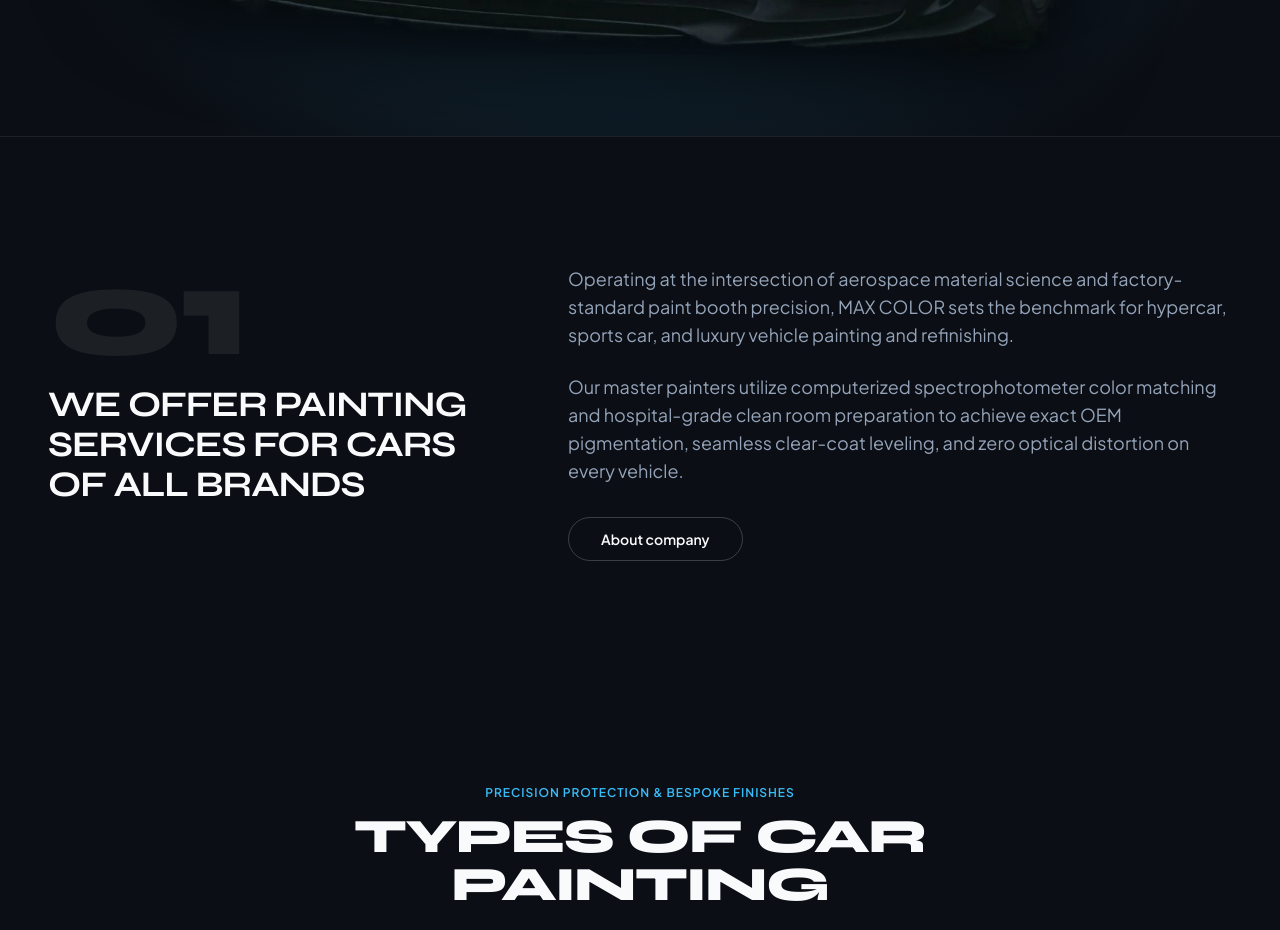
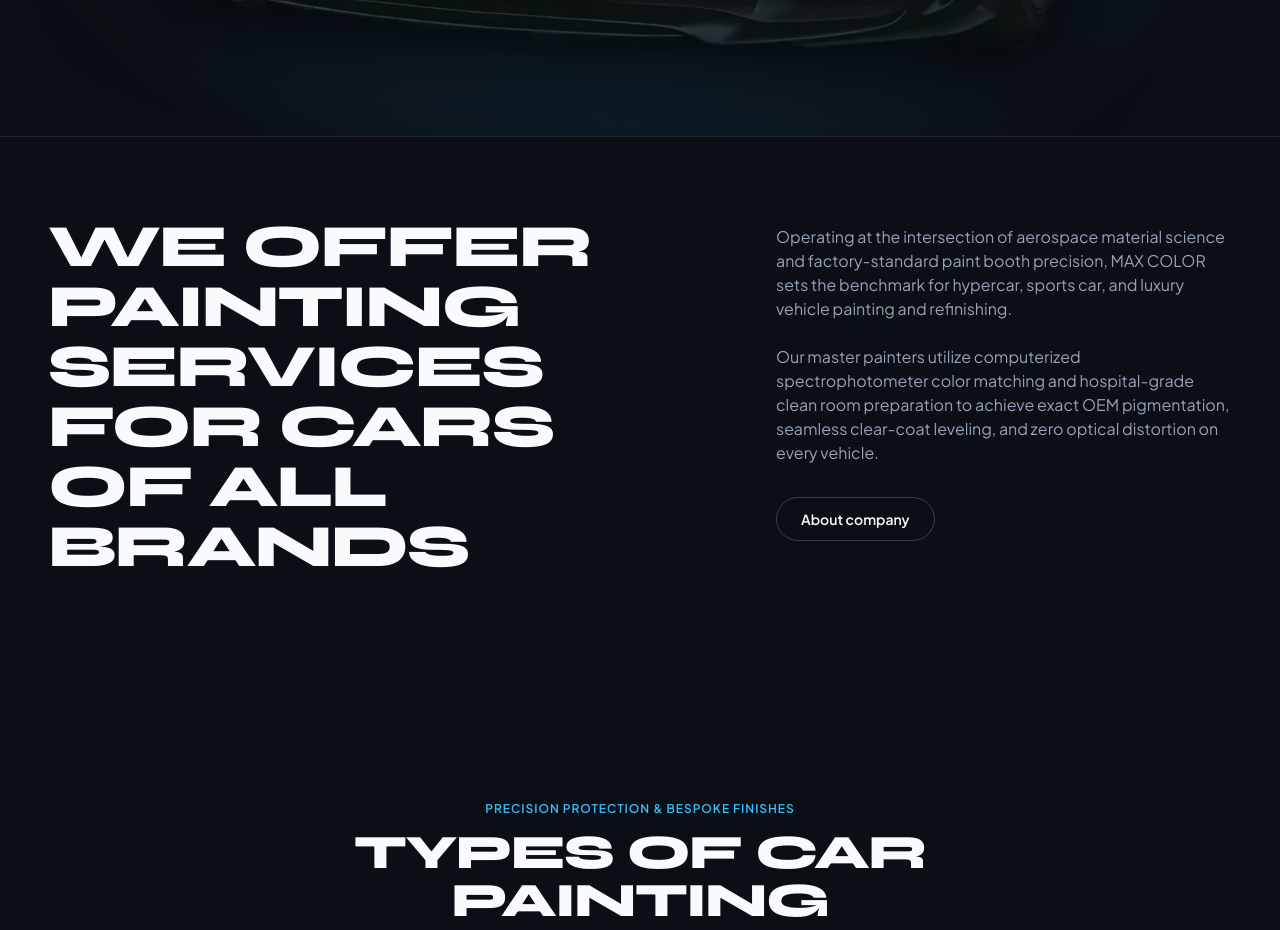
Before and after one commit to Adem-elwafi/aura-auto-atelier, a React (Vite) app: page / in a window 1280 px wide. Shown: the part 1609-2539 px from the top of the page. Built offline with nearby package versions, Linux system fonts and the light colour scheme.

Commit message:
feat: correction phase 3 - remove 01 counter, massive brand intro headline, and 2-column layout

```diff
--- a/src/components/sections/BrandIntroSection.tsx
+++ b/src/components/sections/BrandIntroSection.tsx
@@ -11,25 +11,24 @@ export function BrandIntroSection() {
   };
 
   return (
-    <section id="brand-intro" className="scroll-mt-24 border-t border-white/[0.08]">
-      <div className="py-20 lg:py-28 relative max-w-[1280px] mx-auto px-6 lg:px-12">
+    <section
+      id="brand-intro"
+      className="py-20 lg:py-28 relative max-w-[1280px] mx-auto px-6 lg:px-12 scroll-mt-24 border-t border-white/[0.08] pt-16 lg:pt-20"
+    >
       <div className="grid grid-cols-1 lg:grid-cols-12 gap-10 lg:gap-16 items-start">
-          {/* Left Column: Number counter and H2 headline */}
-          <div className="lg:col-span-5">
+        {/* Left Column: Massive Headline */}
+        <div className="lg:col-span-7">
           <FadeInOnScroll direction="up">
-              <span className="font-display font-extrabold text-7xl lg:text-9xl text-white/[0.07] select-none block leading-none">
-                01
-              </span>
-              <h2 className="font-display font-bold text-3xl lg:text-4xl text-textPrimary leading-tight mt-2 uppercase tracking-tight-heading">
+            <h2 className="font-display font-extrabold text-3xl sm:text-4xl md:text-5xl lg:text-5xl xl:text-6xl uppercase tracking-tight-heading leading-[1.0] text-textPrimary">
               {BRAND_INFO.introHeadline || 'WE OFFER PAINTING SERVICES FOR CARS OF ALL BRANDS'}
             </h2>
           </FadeInOnScroll>
         </div>
 
         {/* Right Column: Credibility copy and CTA */}
-          <div className="lg:col-span-7 lg:pt-4">
+        <div className="lg:col-span-5 lg:pt-2">
           <FadeInOnScroll direction="up" delay={0.15}>
-              <div className="space-y-6 text-textSecondary text-base lg:text-lg leading-relaxed font-body">
+            <div className="space-y-6 text-textSecondary text-sm sm:text-base leading-relaxed font-body">
               {BRAND_INFO.introParagraphs && BRAND_INFO.introParagraphs.length > 0 ? (
                 BRAND_INFO.introParagraphs.map((paragraph, idx) => (
                   <p key={idx}>{paragraph}</p>
@@ -50,7 +49,6 @@ export function BrandIntroSection() {
               <Button
                 variant="ghost"
                 onClick={handleScrollToAbout}
-                  className="px-8"
               >
                 {BRAND_INFO.introButtonLabel || 'About company'}
               </Button>
@@ -58,7 +56,6 @@ export function BrandIntroSection() {
           </FadeInOnScroll>
         </div>
       </div>
-      </div>
     </section>
   );
 }
```
Lines whose indentation alone changed are shown as unchanged.
